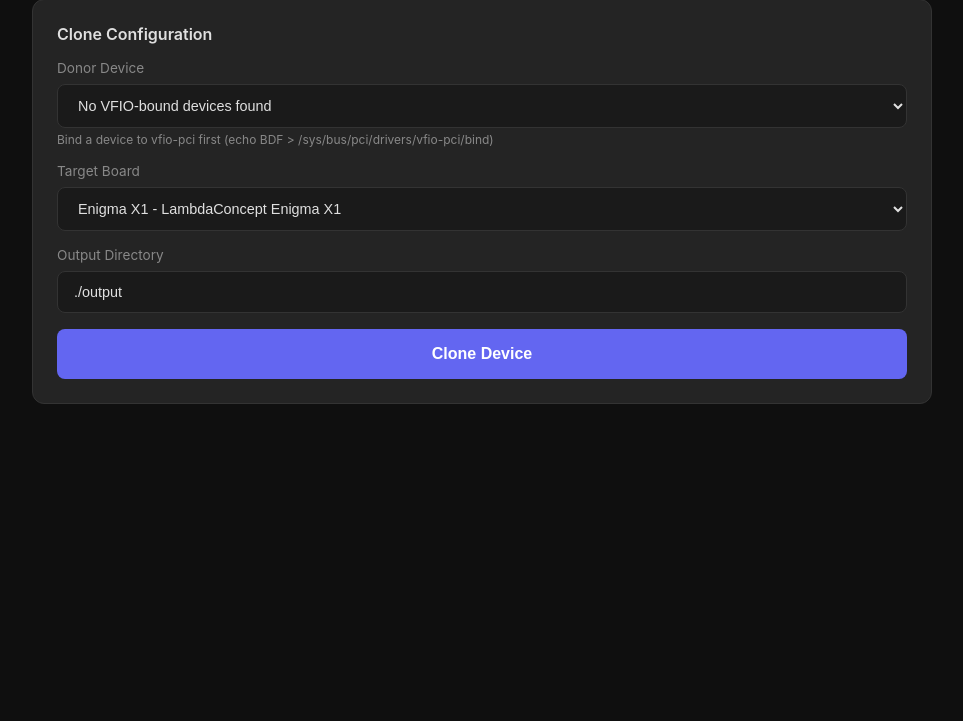
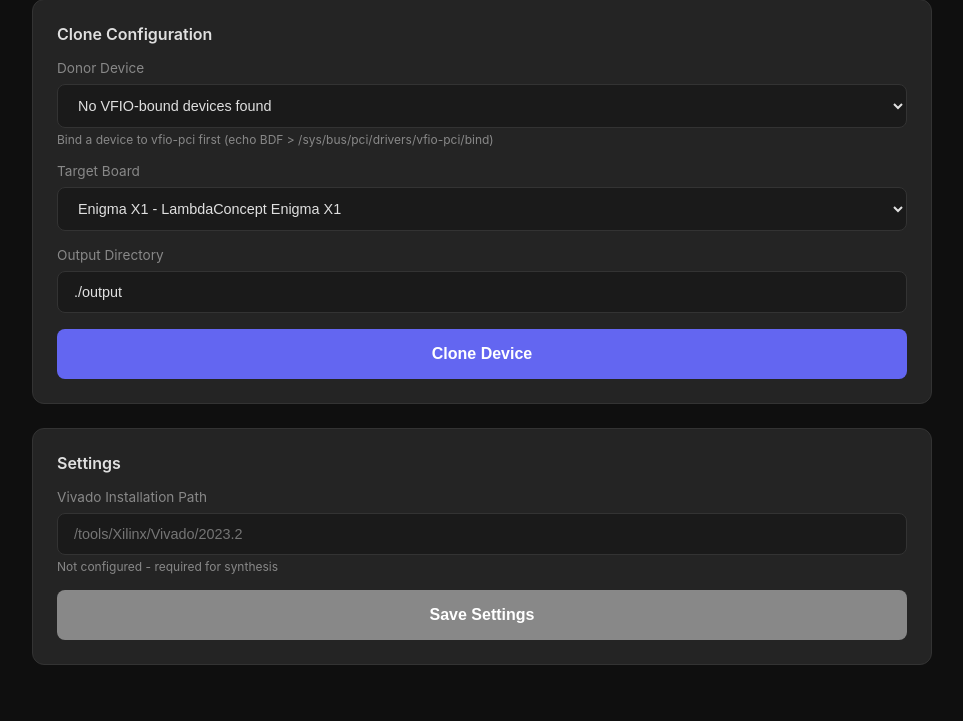
Before and after one commit to restneeded/FWGen-WebGUI, a Flask app: page / in a window 1280 px wide. Shown: the part 292-1013 px from the top of the page, without its empty margins (158-1121 px from the left). Before the commit the page ends 696 px from the top, so only its background shows below. Run offline with Flask 3, Linux system fonts and the light colour scheme; data that the repository does not hold is empty.

Commit message:
Add a settings section to configure the Vivado installation path
Implement a new settings section in the web GUI for configuring the Vivado installation path, including validation, saving to a JSON file, and API endpoints for retrieving and updating settings.

Replit-Commit-Author: Agent
Replit-Commit-Session-Id: 902d95c3-b7dc-4ee3-95a1-94c79644c41e
Replit-Commit-Checkpoint-Type: full_checkpoint
Replit-Commit-Event-Id: be7082ff-fe8d-4afa-b66b-c097bd8d409f
Replit-Commit-Screenshot-Url: https://storage.googleapis.com/screenshot-production-us-central1/83b54c98-9f97-4447-a15b-b00d26e744fa/902d95c3-b7dc-4ee3-95a1-94c79644c41e/1bg7XR0
Replit-Helium-Checkpoint-Created: true

```diff
--- a/PCILeechFWGenerator/gui/app.py
+++ b/PCILeechFWGenerator/gui/app.py
@@ -23,6 +23,8 @@ app = Flask(__name__)
 app.secret_key = os.urandom(24)
 
 PROJECT_ROOT = Path(__file__).parent.parent
+CONFIG_FILE = PROJECT_ROOT / "gui" / "config.json"
+
 BUILD_STATUS: Dict[str, Any] = {
     "running": False,
     "progress": 0,
@@ -32,6 +34,27 @@ BUILD_STATUS: Dict[str, Any] = {
     "output_file": None,
 }
 BUILD_LOCK = threading.Lock()
+
+
+def load_config() -> Dict[str, Any]:
+    """Load configuration from file."""
+    default_config = {
+        "vivado_path": "",
+    }
+    if CONFIG_FILE.exists():
+        try:
+            with open(CONFIG_FILE) as f:
+                saved = json.load(f)
+                default_config.update(saved)
+        except Exception:
+            pass
+    return default_config
+
+
+def save_config(config: Dict[str, Any]) -> None:
+    """Save configuration to file."""
+    with open(CONFIG_FILE, "w") as f:
+        json.dump(config, f, indent=2)
 
 
 @dataclass
@@ -357,6 +380,49 @@ def api_build_cancel():
     return jsonify({"status": "cannot cancel - let build complete"})
 
 
+@app.route("/api/settings")
+def api_get_settings():
+    """Get current settings."""
+    config = load_config()
+    vivado_path = config.get("vivado_path", "")
+    vivado_valid = False
+    vivado_version = ""
+
+    if vivado_path:
+        settings_path = Path(vivado_path) / "settings64.sh"
+        if settings_path.exists():
+            vivado_valid = True
+            version_match = re.search(r"Vivado[/\\](\d+\.\d+)", vivado_path)
+            if version_match:
+                vivado_version = version_match.group(1)
+
+    return jsonify({
+        "vivado_path": vivado_path,
+        "vivado_valid": vivado_valid,
+        "vivado_version": vivado_version,
+    })
+
+
+@app.route("/api/settings", methods=["POST"])
+def api_save_settings():
+    """Save settings."""
+    data = request.json
+    config = load_config()
+
+    if "vivado_path" in data:
+        vivado_path = data["vivado_path"].strip()
+        if vivado_path:
+            settings_path = Path(vivado_path) / "settings64.sh"
+            if not settings_path.exists():
+                return jsonify({
+                    "error": f"Invalid Vivado path: settings64.sh not found in {vivado_path}"
+                }), 400
+        config["vivado_path"] = vivado_path
+
+    save_config(config)
+    return jsonify({"status": "saved"})
+
+
 if __name__ == "__main__":
     print("=" * 60)
     print(" PCILeech Firmware Generator - Web GUI")
--- a/PCILeechFWGenerator/gui/templates/index.html
+++ b/PCILeechFWGenerator/gui/templates/index.html
@@ -343,6 +343,20 @@
             </button>
         </div>
 
+        <div class="card">
+            <div class="card-title">Settings</div>
+
+            <div class="form-group">
+                <label for="vivado-path">Vivado Installation Path</label>
+                <input type="text" id="vivado-path" placeholder="/tools/Xilinx/Vivado/2023.2">
+                <div class="device-info" id="vivado-status"></div>
+            </div>
+
+            <button class="btn" style="background: var(--text-secondary);" onclick="saveSettings()">
+                Save Settings
+            </button>
+        </div>
+
         <div class="card progress-container" id="progress-card">
             <div class="card-title">Build Progress</div>
             <div class="progress-bar">
@@ -559,9 +573,58 @@
                 .replace(/"/g, '&quot;');
         }
 
+        async function loadSettings() {
+            try {
+                const res = await fetch('/api/settings');
+                const settings = await res.json();
+
+                document.getElementById('vivado-path').value = settings.vivado_path || '';
+
+                const statusEl = document.getElementById('vivado-status');
+                if (settings.vivado_path) {
+                    if (settings.vivado_valid) {
+                        statusEl.textContent = 'Valid Vivado installation' +
+                            (settings.vivado_version ? ' (v' + settings.vivado_version + ')' : '');
+                        statusEl.style.color = 'var(--success)';
+                    } else {
+                        statusEl.textContent = 'Invalid path - settings64.sh not found';
+                        statusEl.style.color = 'var(--error)';
+                    }
+                } else {
+                    statusEl.textContent = 'Not configured - required for synthesis';
+                    statusEl.style.color = 'var(--text-secondary)';
+                }
+            } catch (e) {
+                console.error('Settings error:', e);
+            }
+        }
+
+        async function saveSettings() {
+            const vivadoPath = document.getElementById('vivado-path').value.trim();
+
+            try {
+                const res = await fetch('/api/settings', {
+                    method: 'POST',
+                    headers: {'Content-Type': 'application/json'},
+                    body: JSON.stringify({vivado_path: vivadoPath})
+                });
+
+                if (res.ok) {
+                    loadSettings();
+                    alert('Settings saved');
+                } else {
+                    const err = await res.json();
+                    alert('Error: ' + (err.error || 'Failed to save'));
+                }
+            } catch (e) {
+                alert('Error saving settings: ' + e.message);
+            }
+        }
+
         refreshStatus();
         loadDevices();
         loadBoards();
+        loadSettings();
     </script>
 </body>
 </html>
```
Also changed, not shown: 1 other file.
